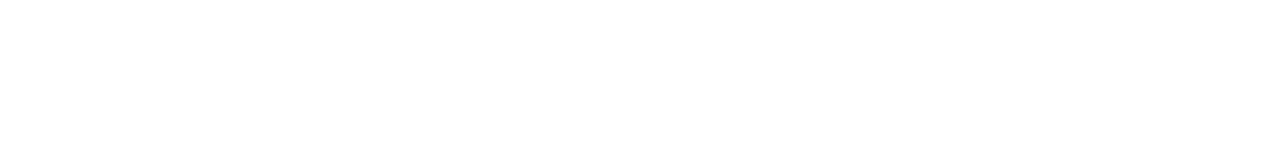
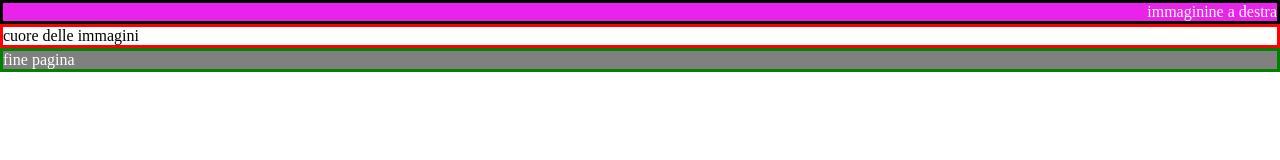
Before and after one commit to bonvi83/html-css-zoom, a plain HTML site: page index.html in a window 1280 px wide. Drawn offline with Linux system fonts and the light colour scheme.

Commit message:
impronto esercizio

```diff
--- a/css/style.css
+++ b/css/style.css
@@ -3,3 +3,20 @@
     padding: 0;
     box-sizing: border-box;
 }
+
+header {
+    border: solid 3px black;
+    background-color: rgb(233, 35, 233);
+    color: white;
+    text-align: right;
+}
+
+main {
+    border: solid red 3px;
+}
+
+footer {
+    border: solid green 3px;
+    background-color: grey;
+    color: white;
+}
--- a/index.html
+++ b/index.html
@@ -3,16 +3,22 @@
 <head>
     <meta charset="UTF-8">
     <meta name="viewport" content="width=device-width, initial-scale=1.0">
+    <link rel="stylesheet" href="./css/style.css">
     <title>Zoom</title>
 </head>
 <body>
     <header>
+        immaginine a destra
     </header>
 
     <main>
+        cuore delle immagini
+        <figure>
+        </figure>
     </main>
 
     <footer>
+        fine pagina
     </footer>
 </body>
 </html>
```
